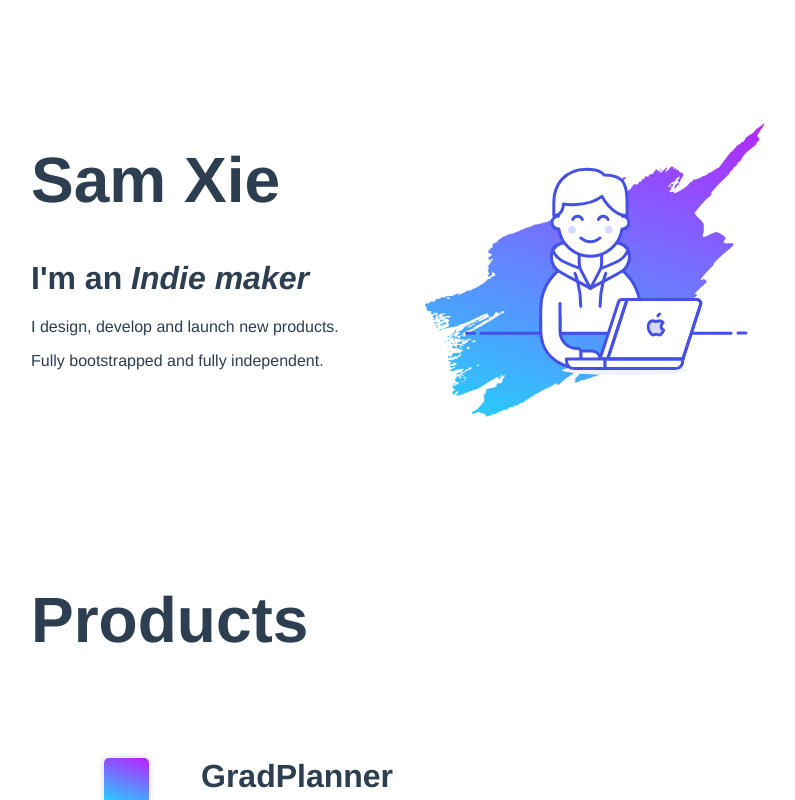
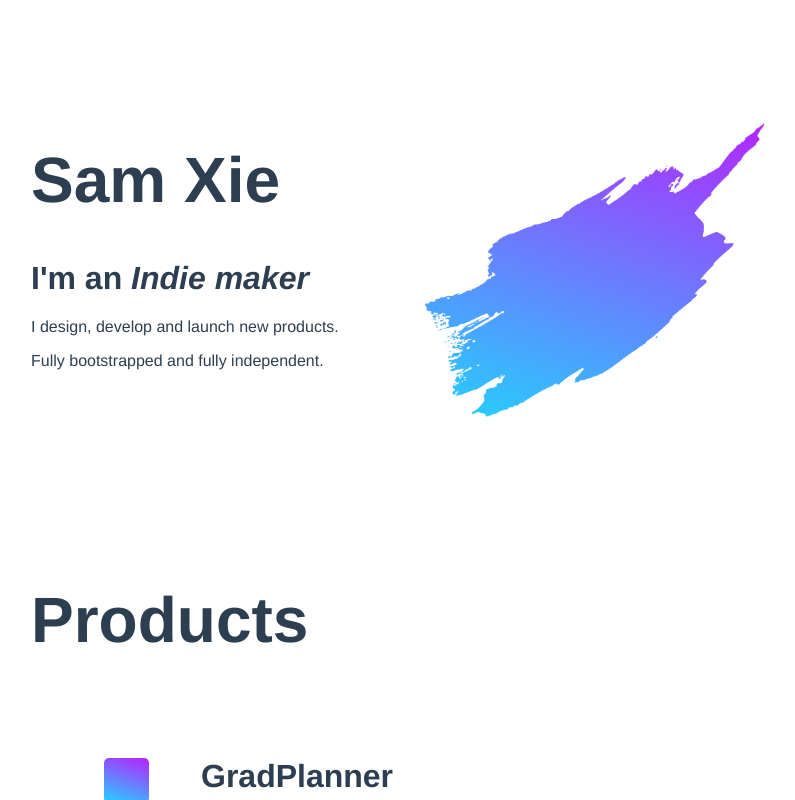
Before and after one commit to samzx/samxie, a Vue app: page / in a window 1280 px wide. In both pictures the pointer is over the link 345 px from the left and 780 px from the top of the page. Shown: the top 800 px of the page, without its empty margins (219-1014 px from the left). Built offline with nearby package versions, Linux system fonts and the light colour scheme.

Commit message:
remove developer hero

```diff
--- a/src/App.vue
+++ b/src/App.vue
@@ -31,15 +31,6 @@ body {
 a {
   color: #2c3e50;
   text-decoration: none;
-}
-
-a.disabled {
-  color: grey;
-}
-
-a.disabled:hover {
-  color: grey;
-  cursor: not-allowed;
 }
 
 #app {
--- a/src/components/Hero.vue
+++ b/src/components/Hero.vue
@@ -9,7 +9,6 @@
     <div class="right">
       <div class="image">
         <div class="image-background"></div>
-        <img alt="Vue logo" src="../assets/developer.svg">
       </div>
     </div>
   </div>
--- a/src/components/Product.vue
+++ b/src/components/Product.vue
@@ -62,8 +62,14 @@ export default {
   box-shadow: 0 0 5px 2px rgba(0,0,0,0.1);
 }
 
-.disabled {
+a.disabled {
+  color: grey;
+}
+
+a.disabled:hover {
+  color: grey;
   cursor: not-allowed;
+  box-shadow: 0 0 0 0 rgba(0,0,0,0);
 }
 
 .product {
@@ -88,6 +94,7 @@ export default {
 
 .button {
   margin-right: 10px;
+  margin-bottom: 10px;
   padding: 5px 10px;
   border-radius: 5px;
   border: 1px solid #ddd;
@@ -95,4 +102,8 @@ export default {
   transition: all 0.3s;
 }
 
+.button:hover {
+  box-shadow: 0 0 5px 2px rgba(0,0,0,0.05);
+}
+
 </style>
```
Also changed, not shown: src/assets/developer.svg (deleted).
